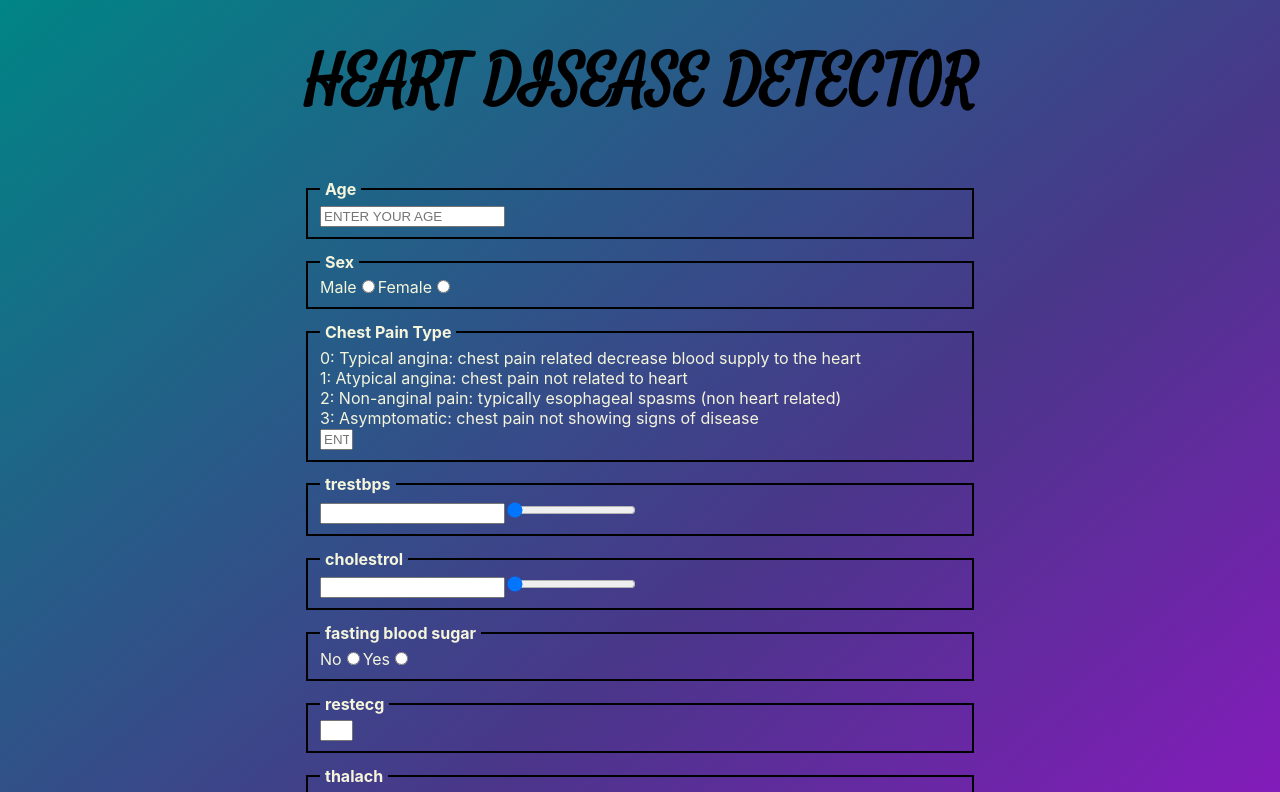
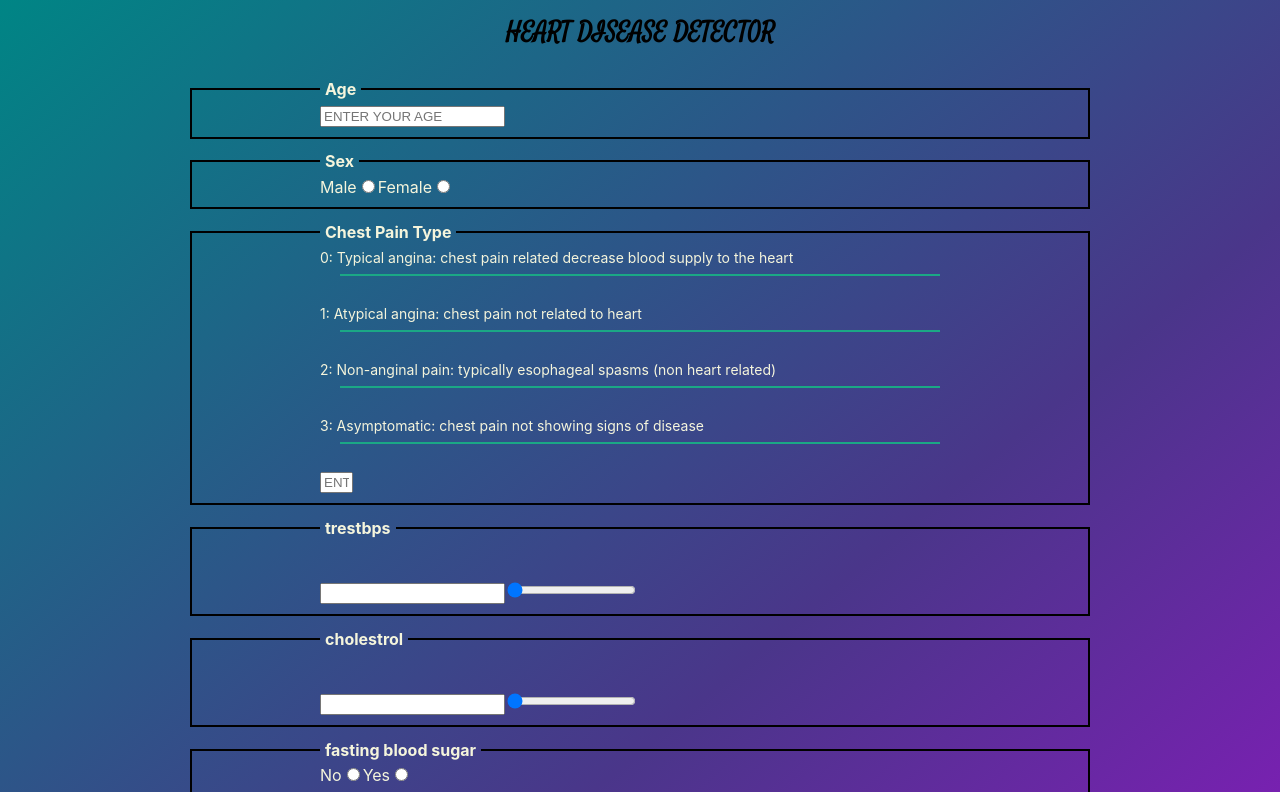
Before and after one commit to arun-kumar-ak/heart-disease-detector, a React (Create React App) app: page / in a window 1280 px wide. Shown: the top 792 px of the page. Built offline with nearby package versions, Linux system fonts and the light colour scheme; no server answers.

Commit message:
add some style like hr and font

```diff
--- a/src/App.css
+++ b/src/App.css
@@ -3,6 +3,8 @@ fieldset {
     margin-top: 1%;
     background-color: linear-gradient(280deg,rgb(0, 133, 133),rgb(74, 54, 138),rgb(175, 7, 223));
     border: 2px solid black;
+    padding-left: 10%;
+    padding-right: 10%;
 }
 
 legend {
@@ -13,6 +15,12 @@ h1 {
   font-family: 'Satisfy', cursive;
   font-size: 60px;
   color: black;
+}
+
+hr {
+  border: 1.5px solid rgb(27, 168, 133);
+  margin-left: 20px;
+  margin-right: 20px;
 }
 
 #output {
@@ -34,6 +42,14 @@ h1 {
     margin-bottom: 2%;
 }
 
+.font {
+  font-size: 14px;
+}
+
+.slider {
+  margin-top: 6%;
+}
+
 input::-webkit-outer-spin-button,
 input::-webkit-inner-spin-button {
   -webkit-appearance: none;
@@ -43,3 +59,9 @@ input::-webkit-inner-spin-button {
 input[type=number] {
   -moz-appearance: textfield;
 }
+
+@media screen and (max-width: 360px) ,(min-width: 420px) {
+  h1 {
+    font-size: 1.5em;
+  }
+}
--- a/src/App.js
+++ b/src/App.js
@@ -75,23 +75,23 @@ class App extends Component {
         </fieldset>
         <fieldset>
           <legend><b>Chest Pain Type</b></legend>
-          <label>
-            <span />0: Typical angina: chest pain related decrease blood supply to the heart<br />
-            <span />1: Atypical angina: chest pain not related to heart<br />
-            <span />2: Non-anginal pain: typically esophageal spasms (non heart related)<br />
-            <span />3: Asymptomatic: chest pain not showing signs of disease <br />
+          <label className="font">
+            0: Typical angina: chest pain related decrease blood supply to the heart<hr /><br />
+            1: Atypical angina: chest pain not related to heart<hr /><br />
+            2: Non-anginal pain: typically esophageal spasms (non heart related)<hr /><br />
+            3: Asymptomatic: chest pain not showing signs of disease<hr /> <br />
           </label>
           <input placeholder="ENTER A NUMBER" type="number" min="0" max="3" step="1" onChange={(Event)=>{this.setState({cp_value:Event.target.value})}}></input><br />
         </fieldset>
         <fieldset>
           <legend><b>trestbps</b></legend>
           <input value={this.state.trestbps_value} onChange={(Event)=>{this.setState({trestbps_value:Event.target.value})}}></input>
-          <input type="range" min="94" max="200" step="1" onChange={(Event)=>{this.setState({trestbps_value:Event.target.value})}}></input><br />
+          <input type="range" min="94" className="slider" max="200" step="1" onChange={(Event)=>{this.setState({trestbps_value:Event.target.value})}}></input><br />
         </fieldset>
         <fieldset>
           <legend><b>cholestrol</b></legend>
           <input value={this.state.chol_value} onChange={(Event)=>{this.setState({chol_value:Event.target.value})}}></input>
-          <input type="range" min="126" max="564" step="1" onChange={(Event)=>{this.setState({chol_value:Event.target.value})}}></input><br />
+          <input className="slider" type="range" min="126" max="564" step="1" onChange={(Event)=>{this.setState({chol_value:Event.target.value})}}></input><br />
         </fieldset>
         <fieldset>
           <legend><b>fasting blood sugar</b></legend>
@@ -107,7 +107,7 @@ class App extends Component {
         <fieldset>
           <legend><b>thalach</b></legend>
           <input value={this.state.thalach_value} onChange={(Event)=>{this.setState({thalach_value:Event.target.value})}}></input>
-          <input type="range" min="71" max="202" step="1" onChange={(Event)=>{this.setState({thalach_value:Event.target.value})}}></input><br />
+          <input className="slider" type="range" min="71" max="202" step="1" onChange={(Event)=>{this.setState({thalach_value:Event.target.value})}}></input><br />
         </fieldset>
         <fieldset>
           <legend><b>exang</b></legend>
@@ -119,11 +119,11 @@ class App extends Component {
         <fieldset>
           <legend><b>Oldpeak</b></legend>
           <input value={this.state.oldpeak_value} onChange={(Event)=>{this.setState({oldpeak_value:Event.target.value})}}></input>
-          <input type="range" min="0" max="6.2" step="0.2" onChange={(Event)=>{this.setState({oldpeak_value:Event.target.value})}}></input><br />
+          <input className="slider" type="range" min="0" max="6.2" step="0.2" onChange={(Event)=>{this.setState({oldpeak_value:Event.target.value})}}></input><br />
         </fieldset>
         <fieldset>
           <legend><b>slope</b></legend>
-          <input  type="number" min="0" max="2" step="1" onChange={(Event)=>{this.setState({slope_value:Event.target.value})}}></input><br />
+          <input type="number" min="0" max="2" step="1" onChange={(Event)=>{this.setState({slope_value:Event.target.value})}}></input><br />
         </fieldset>
         <fieldset>
           <legend><b>ca</b></legend>
```
